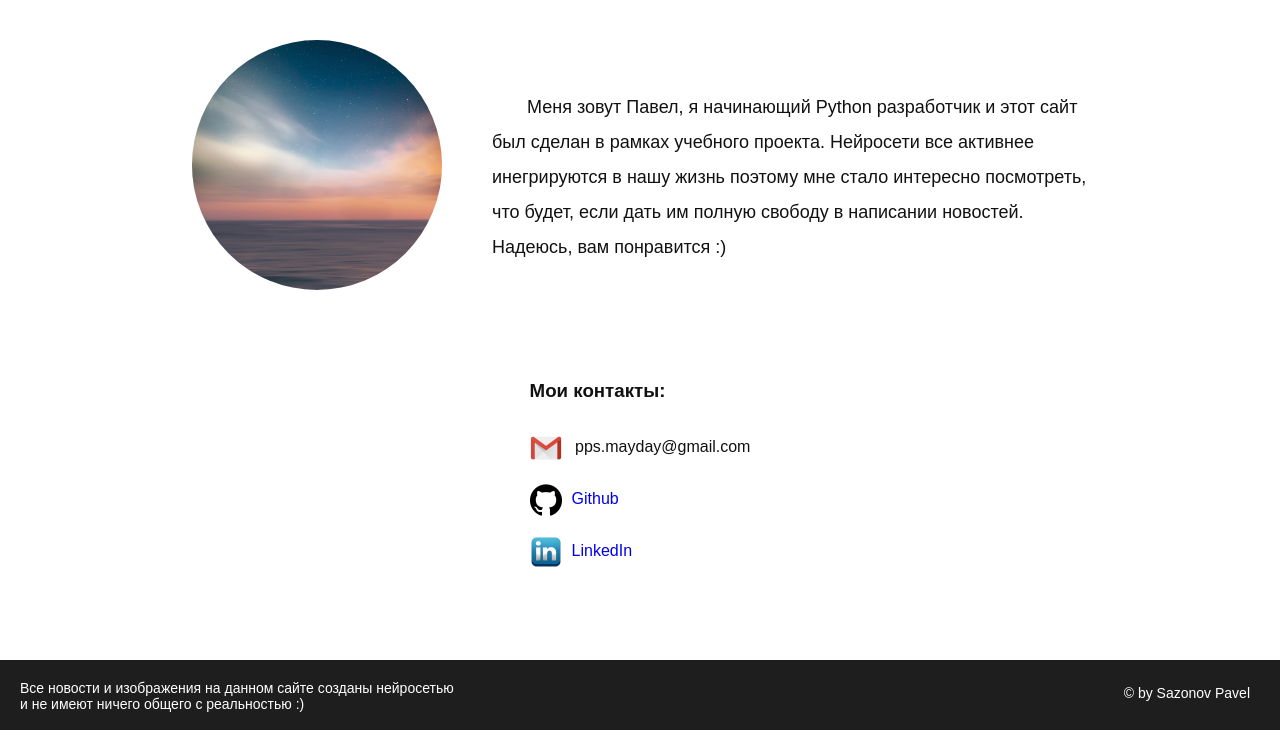
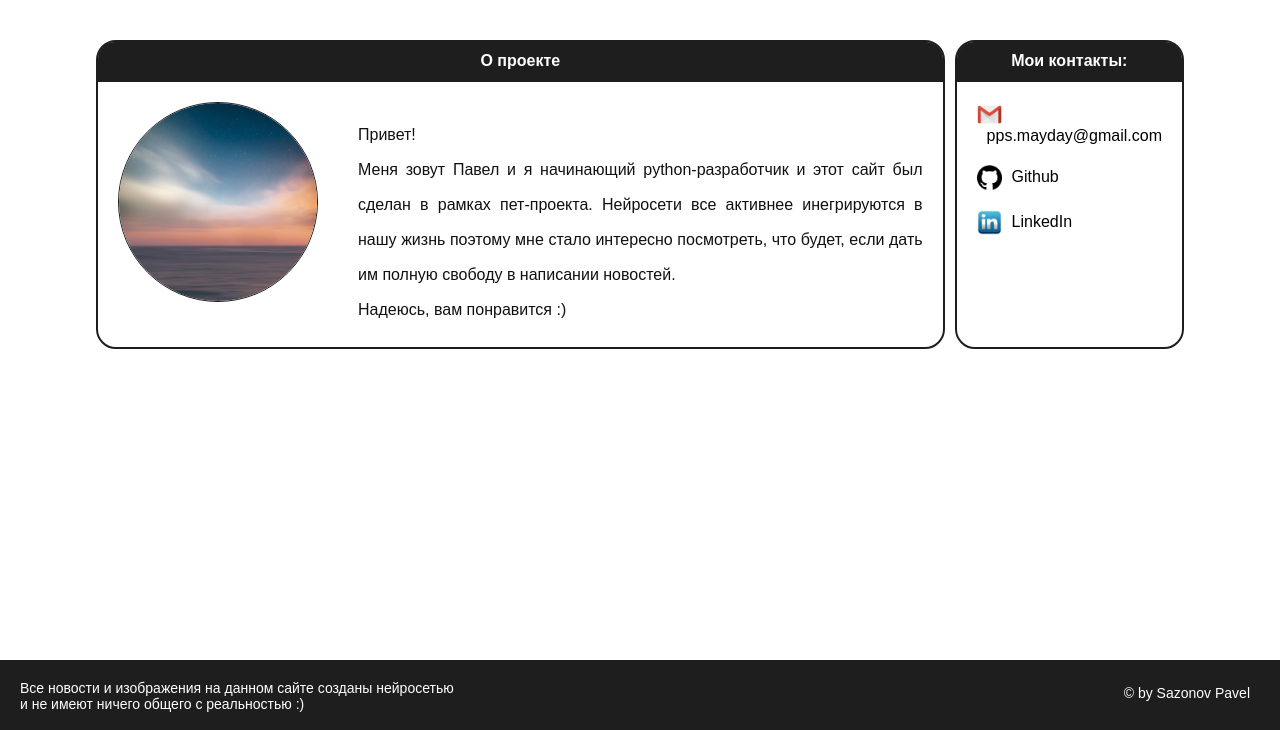
Before and after one commit to oneMayday/AI-newspaper, a Django app: page /about/ in a window 1280 px wide. Shown: the part 70-800 px from the top of the page. Run offline with Django 4.2, Linux system fonts and the light colour scheme; parts of the project's set-up code (start-up, migrations or seed data) failed here and were passed over.

Commit message:
templates refactored

```diff
--- a/newspaper/ai_posts/static/ai_posts/css/about.css
+++ b/newspaper/ai_posts/static/ai_posts/css/about.css
@@ -2,55 +2,71 @@
 	border-top: 1px #000000;
 	border-bottom: 1px #000000;
 	display: flex;
-	height: 300px;
-	width: 70%;
-	align-items: top;
-	padding-bottom: 40px;
+	width: 85%;
 }
 
-.about-content img {
-	width: 250px;
-	height: 250px;
-	align: left;
+.description img {
+	width: 200px;
+	height: 200px;
 	border-radius: 50%;
+	border: 1px solid #1E1E1E;
+	margin: 20px;
 }
 
 .about-content p {
-	display: block;
-	padding-top: 50px;
-	padding-left: 50px;
-	font-size: 18px;
+	margin-top: -20px;
+	padding: 20px;
+	font-size: 16px;
 	line-height: 35px;
 	text-indent: 35px;
+	text-align: justify;
 }
 
-/* Стили окна контактов */
-.contacts {
-	display: absolute;
-	position: left;
-	height: 20%;
-	padding-top: 40px;
-	padding-bottom: 40px;
+.about-description {
+	display: flex;
+	flex-direction: column;
+	width: 100%;
+	border: 2px solid #1E1E1E;
+	border-radius: 20px;
+	margin-right: 10px;
 }
 
-.contacts-content .contacts {
-	height: 30%;
-	width: 85%;
+.description {
+	display: flex;
 }
 
-.contacts ul {
+.about-header {
+	height: 40px;
+	background: #1E1E1E;
+	color: #fff;
+	border-bottom: 2px solid #1E1E1E;
+	border-top-left-radius: 17px;
+	border-top-right-radius: 17px;
+	text-align: center;
 	padding-top: 10px;
+}
+
+.about-contacts {
+	width: 25%;
+	border: 2px solid #1E1E1E;
+	border-radius: 20px;
+}
+
+.contacts {
+	padding: 20px;
 }
 
 .contacts ul li{
 	font-size: 16px;
-	padding-top: 20px;
+	padding-bottom: 20px;
 }
 
 .contacts ul li a {
 	padding-left: 10px;
+	color: #000;
 }
 
-.contacts ul li span {
-	padding-left: 9px;
+.contacts ul li img  {
+	height: 25px;
+	width: 25px;
 }
--- a/newspaper/ai_posts/static/ai_posts/css/categories.css
+++ b/newspaper/ai_posts/static/ai_posts/css/categories.css
@@ -13,9 +13,9 @@
 
 .categories-content ul {
 	height: 100%;
-	widht: 900px;
 	font-size: 20px;
 	line-height: 45px;
+	margin-left: -10px;
 }
 
 .categories-content ul li {
@@ -27,6 +27,10 @@
 	border-radius: 20px;
 	text-align: center;
 	margin: 10px;
+}
+
+.categories-content ul li:hover {
+	box-shadow: 0 0 10px;
 }
 
 .cat-header {
--- a/newspaper/ai_posts/templates/ai_posts/about.html
+++ b/newspaper/ai_posts/templates/ai_posts/about.html
@@ -8,20 +8,33 @@
 {% block content %}
 <main class="content">
 	<div class="about-content">
+		<div class="about-description">
+			<div class="about-header">
+				<h4>О проекте</h4>
+			</div>
+			<div class="description">
 				<img src="{% static 'ai_posts/images/about_avatar.jpg' %}" align="center">
-		<p>	Меня зовут Павел, я начинающий Python разработчик и этот сайт был сделан в
-			рамках учебного проекта. Нейросети все активнее инегрируются в нашу жизнь поэтому мне стало
-			интересно посмотреть, что будет, если дать им полную свободу в написании новостей. Надеюсь, вам понравится
+				<p>
+					<br>Привет! <br>Меня зовут Павел и я начинающий python-разработчик и этот сайт был сделан в
+					рамках пет-проекта. Нейросети все активнее инегрируются в нашу жизнь поэтому мне стало
+					интересно посмотреть, что будет, если дать им полную свободу в написании новостей.<br>Надеюсь, вам понравится
 					:)
 				</p>
 			</div>
+		</div>
+		<div class="about-contacts">
+			<div class="about-header">
+				<h4>Мои контакты:</h4>
+			</div>
 			<div class="contacts">
-		<h3>Мои контакты:</h3>
 				<ul>
-			<li><img src="{% static 'ai_posts/images/gmail-logo.png' %}" align="center">  <span>pps.mayday@gmail.com</span></li>
-			<li><img src="{% static 'ai_posts/images/github-logo.png' %}" align="center"><a href="https://github.com/oneMayday">Github</a></li>
-			<li><img src="{% static 'ai_posts/images/linkedin-logo.png' %}" align="center"><a href="https://github.com/oneMayday">LinkedIn</a></li>
+					<li><img src="{% static 'ai_posts/images/gmail-logo.png' %}" align="center"><a href="mailto:pps.mayday@gmail.com" target="_blank">pps.mayday@gmail.com</a></li>
+					<li><img src="{% static 'ai_posts/images/github-logo.png' %}" align="center"><a href="https://github.com/oneMayday" target="_blank">Github</a></li>
+					<li><img src="{% static 'ai_posts/images/linkedin-logo.png' %}" align="center"><a href="https://github.com/oneMayday" target="_blank">LinkedIn</a></li>
 				</ul>
 			</div>
+		</div>
+	</div>
+
 </main>
 {% endblock %}
--- a/newspaper/ai_posts/templates/ai_posts/includes/base.html
+++ b/newspaper/ai_posts/templates/ai_posts/includes/base.html
@@ -30,7 +30,7 @@
 						<li><a href="/admin">Админка</a></li>
 						<li><a href="{% url 'logout' %}">Выйти</a></li>
 					{% else %}
-						<li><a href="{% url 'account' user.id %}">Личный кабинет</a></li>
+						<li><a href="{% url 'profile' user.id %}">Личный кабинет</a></li>
 						<li><a href="{% url 'logout' %}">Выйти</a></li>
 					{% endif %}
 				{% else %}
--- a/newspaper/ai_posts/templates/ai_posts/post.html
+++ b/newspaper/ai_posts/templates/ai_posts/post.html
@@ -2,7 +2,7 @@
 {% load static %}
 
 {% block additional %}
-<link rel="stylesheet" href="{% static 'ai_posts/css/post.css' %}">
+<link rel="stylesheet" href="{% static 'ai_posts/css/post-all-posts.css' %}">
 {% endblock %}
 
 {% block content %}
@@ -10,12 +10,12 @@
 	<div class="post-content">
 		<h2><a class="cat-head" href="{% url 'categories' %}">Категория</a> →
 			<a class="cat-head" href="{% url 'all_posts' category.slug %}"> {{ category }} </a> →
-			{{ post.title  }}</h2>
+			{{ post.title }}</h2>
 		<div class="texture_alignment">
 			<p class="alignleft">{{ post.title }}</p>
 			<p class="alignright">Дата публикации: {{ post.time_create }}</p>
 		</div>
-		<p class="text">
+		<p class="post">
 			{{ post.text }}
 		</p>
 	</div>
--- a/newspaper/ai_posts/templates/ai_posts/profile.html
+++ b/newspaper/ai_posts/templates/ai_posts/profile.html
@@ -17,7 +17,7 @@
 				<ul>
 					{% if mailing_list %}
 						<li>Вы подписаны на категории:  {{ mailing_list }}.</li>
-						<li><a href="{% url 'mailing' %}">Сменить категории</a></li>
+						<li><a href="{% url 'mailing' %}">Изменить категории</a></li>
 						<li><a href="{% url 'clear_mailings' user.id%}">Отписаться от рассылки</a></li>
 					{% else %}
 						<li><a href="{% url 'mailing' %}">Подписаться на рассылку</a></li>
--- a/newspaper/ai_posts/urls.py
+++ b/newspaper/ai_posts/urls.py
@@ -8,7 +8,7 @@ urlpatterns = [
     path('', include('django.contrib.auth.urls')),
     path('register/', Register.as_view(), name='register'),
     path('about/', about, name='about'),
-    path('profile/<int:user_id>/', profile, name='account'),
+    path('profile/<int:user_id>/', profile, name='profile'),
     path('profile/<int:user_id>/clear-mailings/', clear_mailings, name='clear_mailings'),
     path('mailing/', mailing, name='mailing'),
     path('categories/', categories, name='categories'),
--- a/newspaper/ai_posts/views.py
+++ b/newspaper/ai_posts/views.py
@@ -47,7 +47,7 @@ def all_posts(request, cat_slug):
     posts = Post.objects.filter(post_category_id=category.id, is_published=True).order_by('-time_create')
 
     # Pagination properties
-    posts_paginator = Paginator(posts, 6)
+    posts_paginator = Paginator(posts, 5)
     page_number = request.GET.get('page')
     page_obj = posts_paginator.get_page(page_number)
 
@@ -62,7 +62,7 @@ def all_posts(request, cat_slug):
 def clear_mailings(request, user_id):
     user = User.objects.get(pk=user_id)
     clear_user_mailings(user)
-    return redirect('account', user_id)
+    return redirect('profile', user_id)
 
 
 def mailing(request):
```
Also changed, not shown: newspaper/ai_posts/static/ai_posts/css/post-all-posts.css (renamed from newspaper/ai_posts/static/ai_posts/css/all-posts.css, +58 -56 lines), newspaper/ai_posts/static/ai_posts/css/post.css (deleted, +0 -64 lines), newspaper/ai_posts/templates/ai_posts/all_posts.html (+4 -4 lines). Lines whose indentation alone changed are shown as unchanged.
